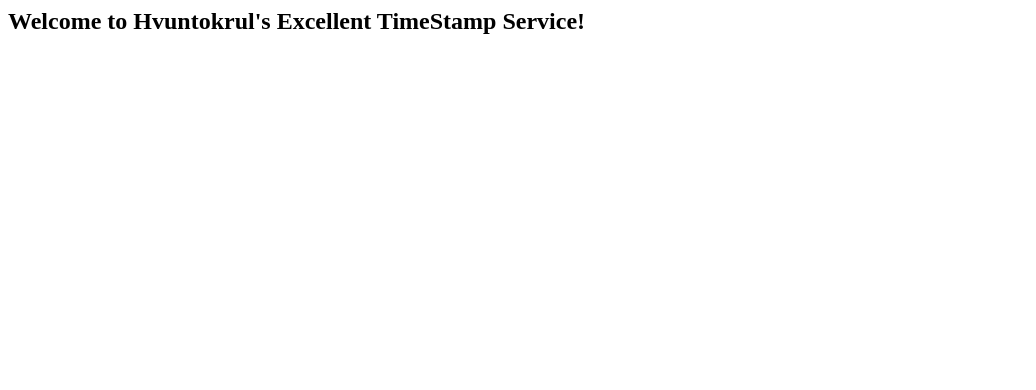
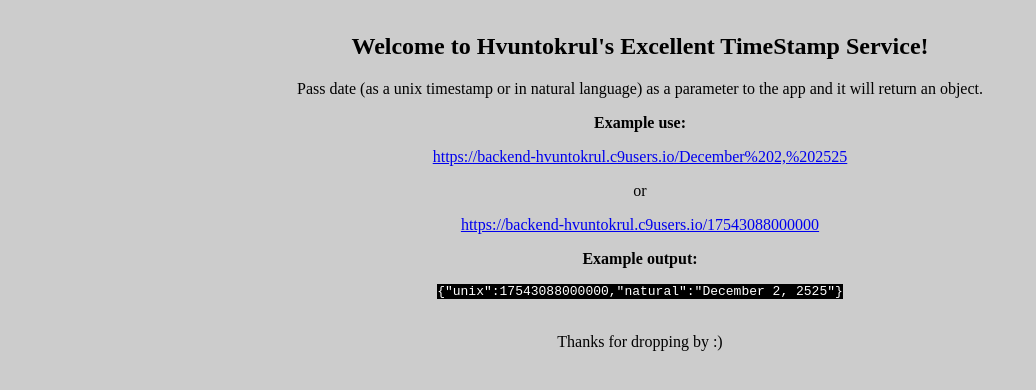
Before and after one commit to hvuntokrul/timestamp, a website: page public/index.html in a window 1280 px wide. Shown: the whole page, without its empty margins (0-1036 px from the left). Drawn offline with Linux system fonts and the light colour scheme.

Commit message:
finished project

```diff
--- a/public/index.html
+++ b/public/index.html
@@ -3,7 +3,46 @@
     <title>
         Welcome!
     </title>
+    <style>
+
+    body {
+        text-align: center;
+        padding-top: 25px;
+        background-color: #cccccc;
+    }
+    code {
+        background-color: #000000;
+        color: #ffffff;
+    }
+
+    </style>
 </head>
 <body>
     <h2>Welcome to Hvuntokrul's Excellent TimeStamp Service!</h2>
+    <div>
+        Pass date (as a unix timestamp or in natural language) as a parameter to the app and it will return an object.
+    </div>
+    <div>
+        <p>
+            <strong>Example use:</strong>
+        </p>
+        <p>
+            <a href="https://backend-hvuntokrul.c9users.io/December%202,%202525">https://backend-hvuntokrul.c9users.io/December%202,%202525</a>
+        </p>
+        <p>
+            or
+        </p>
+        <p>
+            <a href="https://backend-hvuntokrul.c9users.io/17543088000000">https://backend-hvuntokrul.c9users.io/17543088000000</a>
+        </p>
+    </div>
+    <div>
+        <strong>Example output:</strong>
+        <p>
+            <code>{"unix":17543088000000,"natural":"December 2, 2525"}</code>
+        </p>
+    </div>
+    <div>
+        <br>Thanks for dropping by :)
+    </div>
 </body>
--- a/server.js
+++ b/server.js
@@ -2,7 +2,7 @@ var express = require('express');
 var app = express();
 
 //answer to homepage requests
-//app.use('/', express.static(__dirname + '/public'));
+app.use('/', express.static(__dirname + '/public'));
 
 //extract parameter sent and process it
 app.param('date', function(req, res, next, date){
```
